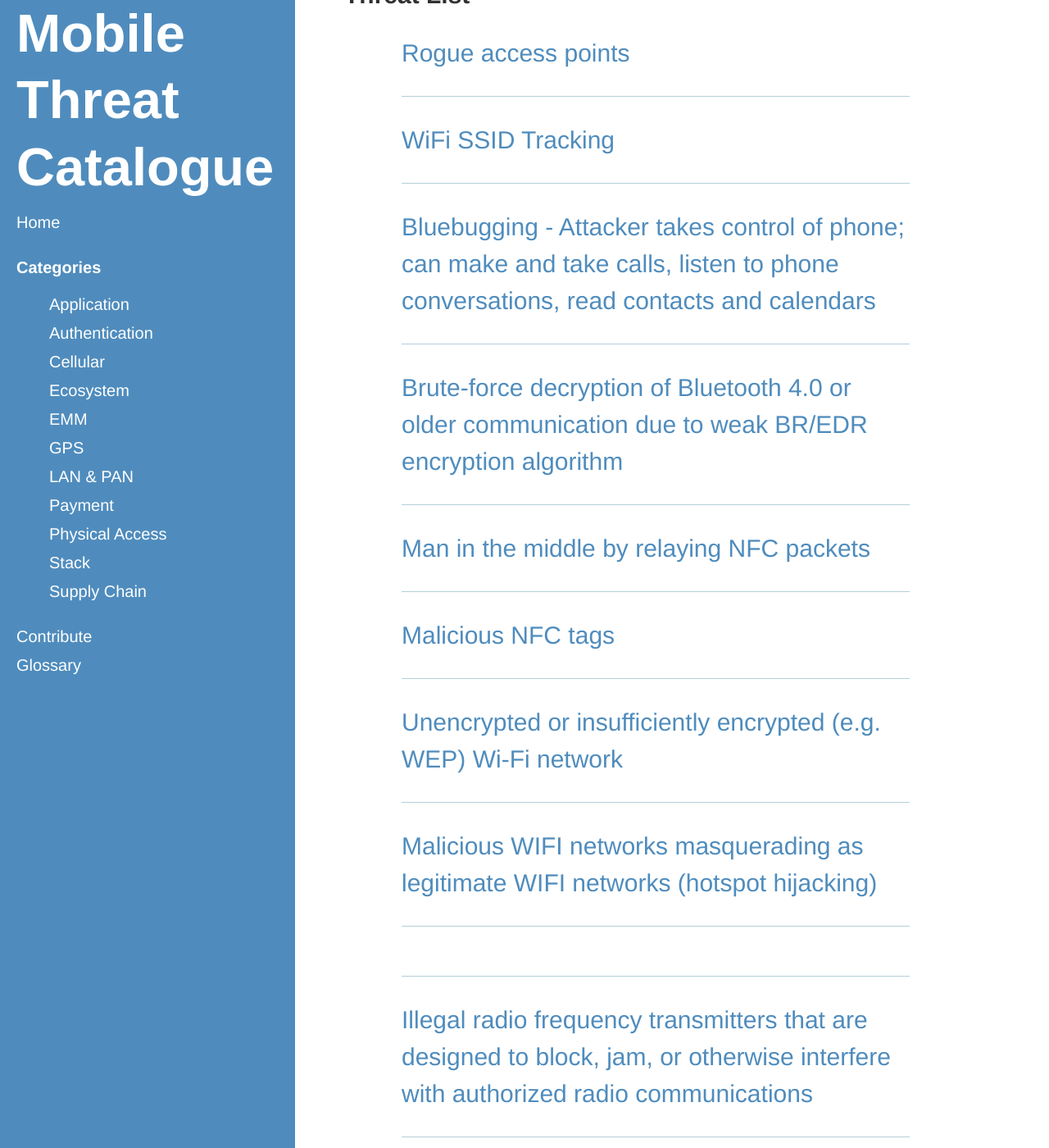
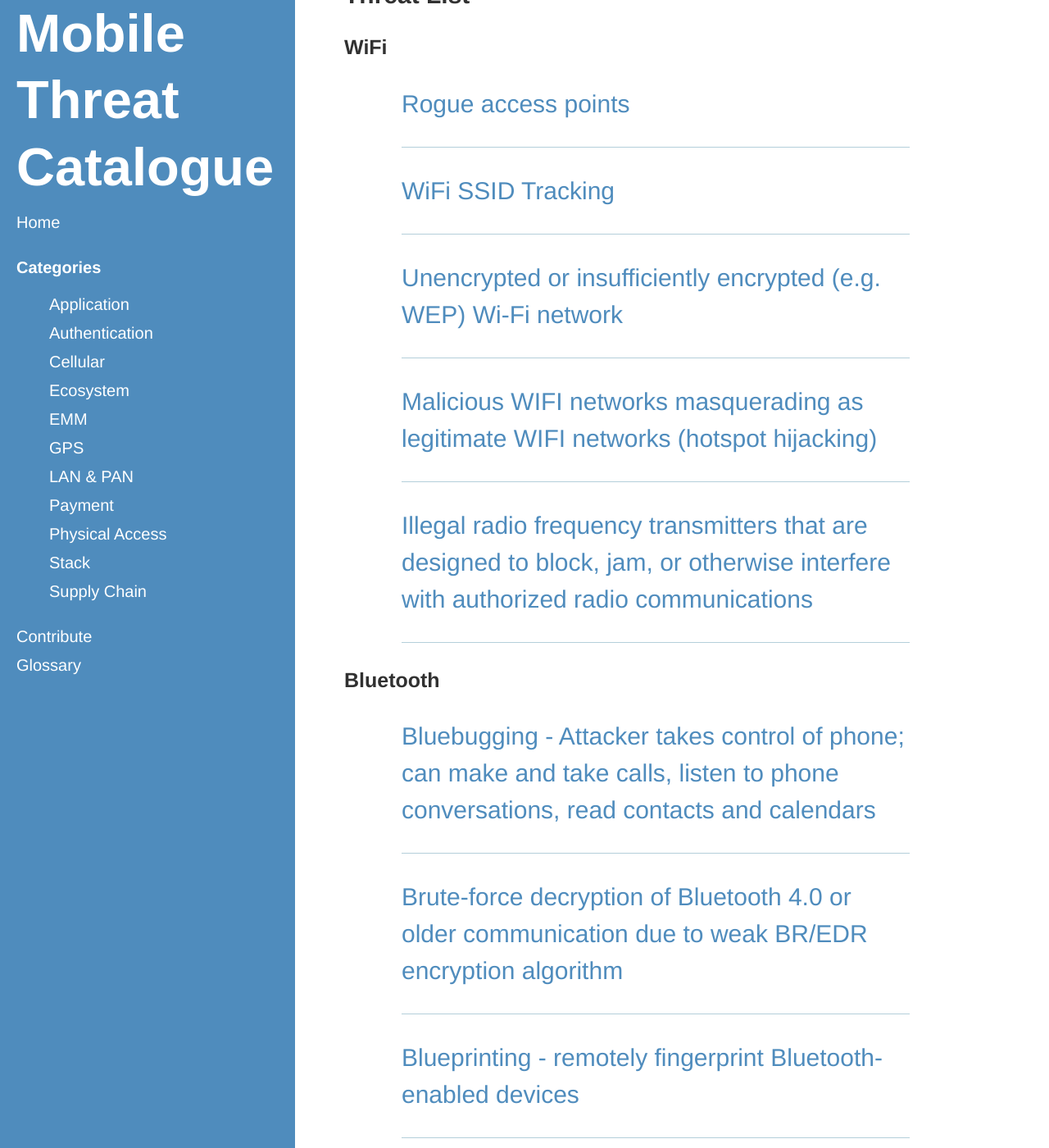
Before and after one commit to usnistgov/mobile-threat-catalogue, a Jekyll site: the page built from lan-pan.html, in a window 1280 px wide and 1400 px high, scrolled down 532 px. Shown: the whole window at 82% size. Built offline with Jekyll 4.4.1, drawn with Linux system fonts in a browser that asks for light colours; some of the changed text lies outside the part shown.

Commit message:
#6: links subcategories for lan-pan

```diff
--- a/lan-pan.html
+++ b/lan-pan.html
@@ -3,15 +3,37 @@
 title: LANs and PANs
 ---
 
-<p><b>WiFi:</b> WiFi is a wireless local area networking (WLAN) technology based on the IEEE 802.11 series of standards.</p>
+<p><b><a href="#wifi">WiFi:</a></b> WiFi is a wireless local area networking (WLAN) technology based on the IEEE 802.11 series of standards.</p>
 
-<p><b>Bluetooth:</b> Bluetooth is a medium-range, lower power, wireless communication technology.</p>
+<p><b><a href="#bluetooth">Bluetooth:</a></b> Bluetooth is a medium-range, lower power, wireless communication technology.</p>
 
-<p><b>FC:</b> NFC is a short range wireless communication technology that is commonly used for mobile wallet technologies and peripheral configuration, although a number of other applications exist.</p>
+<p><b><a href="#nfc">NFC:</a></b> NFC is a short range wireless communication technology that is commonly used for mobile wallet technologies and peripheral configuration, although a number of other applications exist.</p>
 
 <h2>Threat List</h2>
+
+<h3 id="wifi">WiFi</h3>
 <ul class="threat-list">
     {% for lan-pan-threat in site.lan-pan-threats %}
-        <li><a href="{{ site.baseurl }}{{ lan-pan-threat.url }}">{{ lan-pan-threat.Threat }}</a></li>
+        {% if lan-pan-threat.ThreatCategory == 'Network Threats: Wi-Fi' %}
+            <li><a href="{{ site.baseurl }}{{ lan-pan-threat.url }}">{{ lan-pan-threat.Threat }}</a></li>
+        {% endif %}
     {% endfor %}
 </ul>
+
+<h3 id="bluetooth">Bluetooth</h3>
+<ul class="threat-list">
+    {% for lan-pan-threat in site.lan-pan-threats %}
+        {% if lan-pan-threat.ThreatCategory == 'Network Threats: Bluetooth' %}
+            <li><a href="{{ site.baseurl }}{{ lan-pan-threat.url }}">{{ lan-pan-threat.Threat }}</a></li>
+        {% endif %}
+    {% endfor %}
+</ul>
+
+<h3 id="nfc">NFC</h3>
+<ul class="threat-list">
+    {% for lan-pan-threat in site.lan-pan-threats %}
+        {% if lan-pan-threat.ThreatCategory == 'Network Threats: NFC' %}
+            <li><a href="{{ site.baseurl }}{{ lan-pan-threat.url }}">{{ lan-pan-threat.Threat }}</a></li>
+        {% endif %}
+    {% endfor %}
+</ul>
```
